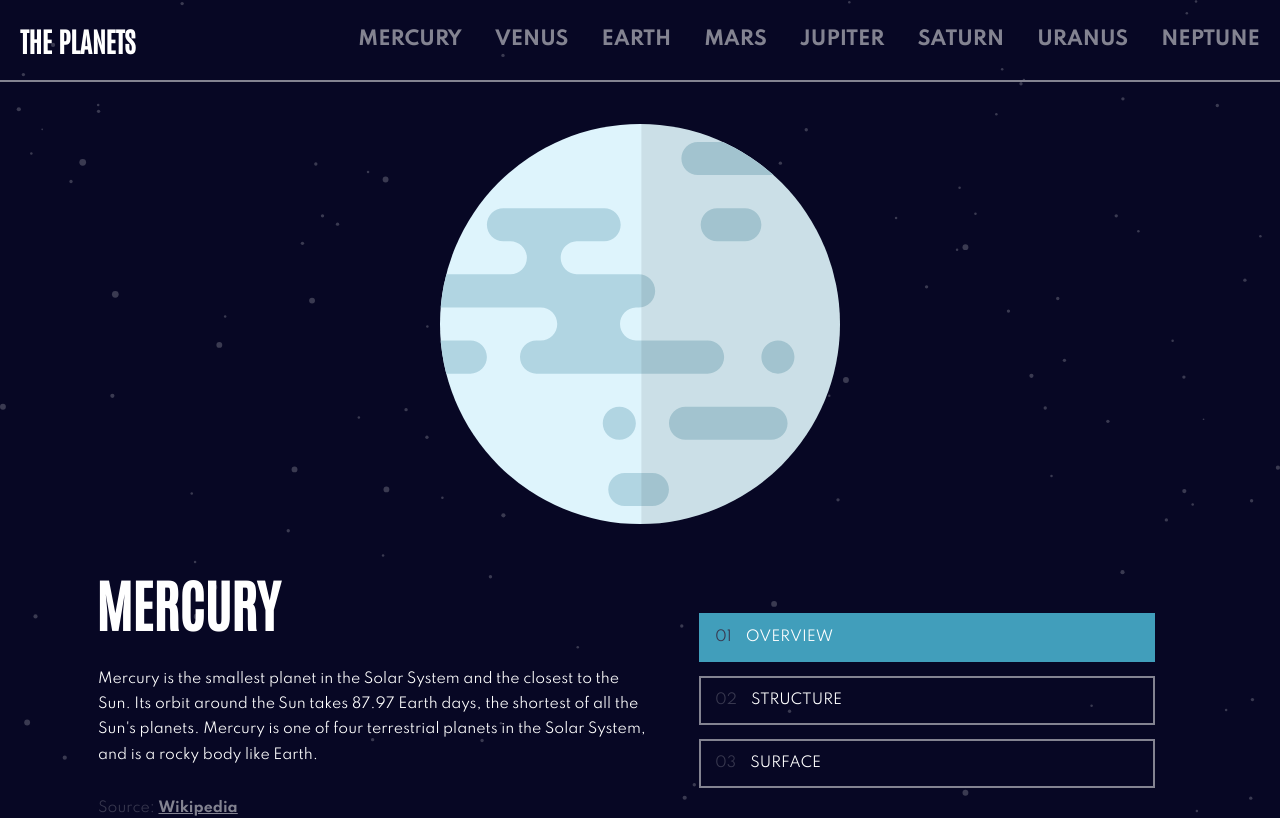
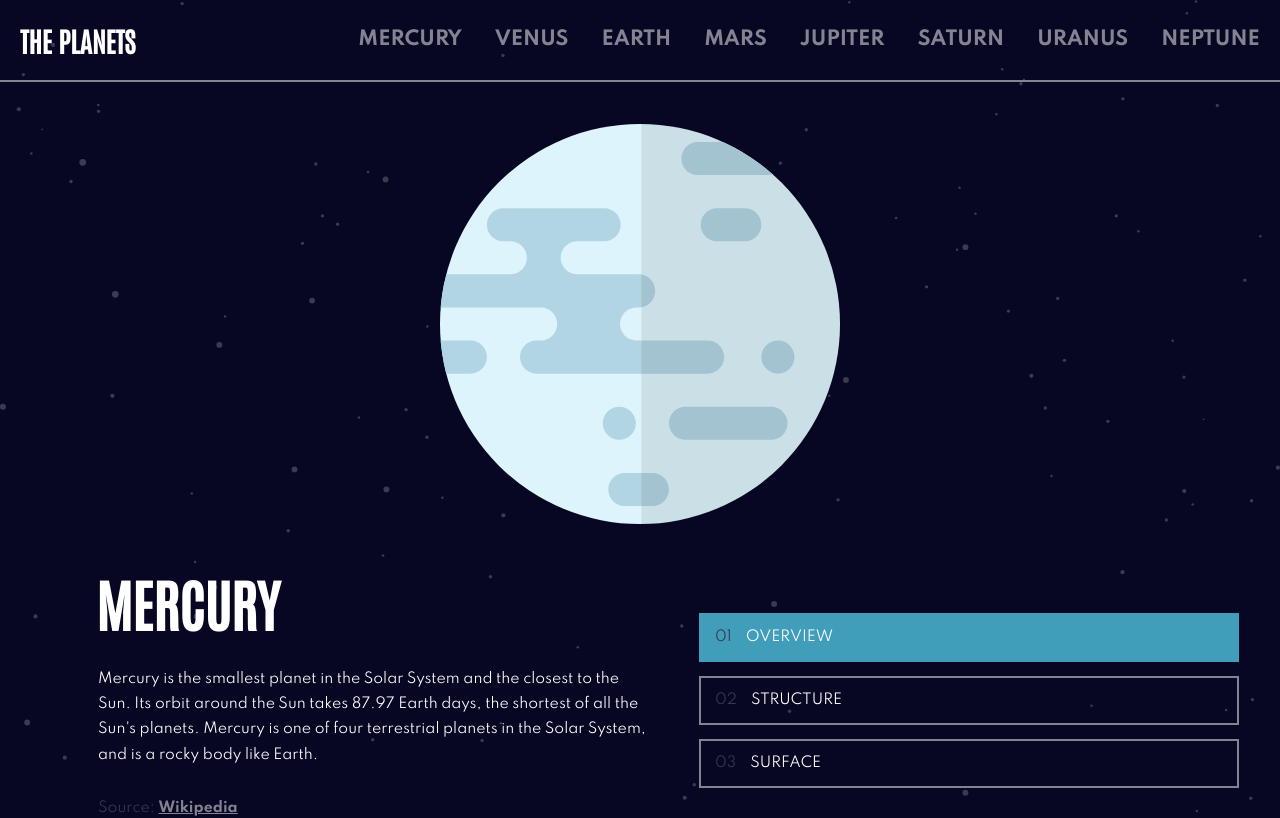
Before and after one commit to ColdLombax/Frontend-Planets, a React (Create React App) app: page / in a window 1280 px wide. Shown: the top 818 px of the page. Built offline with nearby package versions, Linux system fonts and the light colour scheme.

Commit message:
Margin tweaked project finished.

```diff
--- a/src/styles/DetailsNav.scss
+++ b/src/styles/DetailsNav.scss
@@ -78,3 +78,11 @@
     }
   }
 }
+
+@media screen and (min-width: 1024px) {
+  .tablet-details {
+    ul {
+      width: 84%;
+    }
+  }
+}
```
